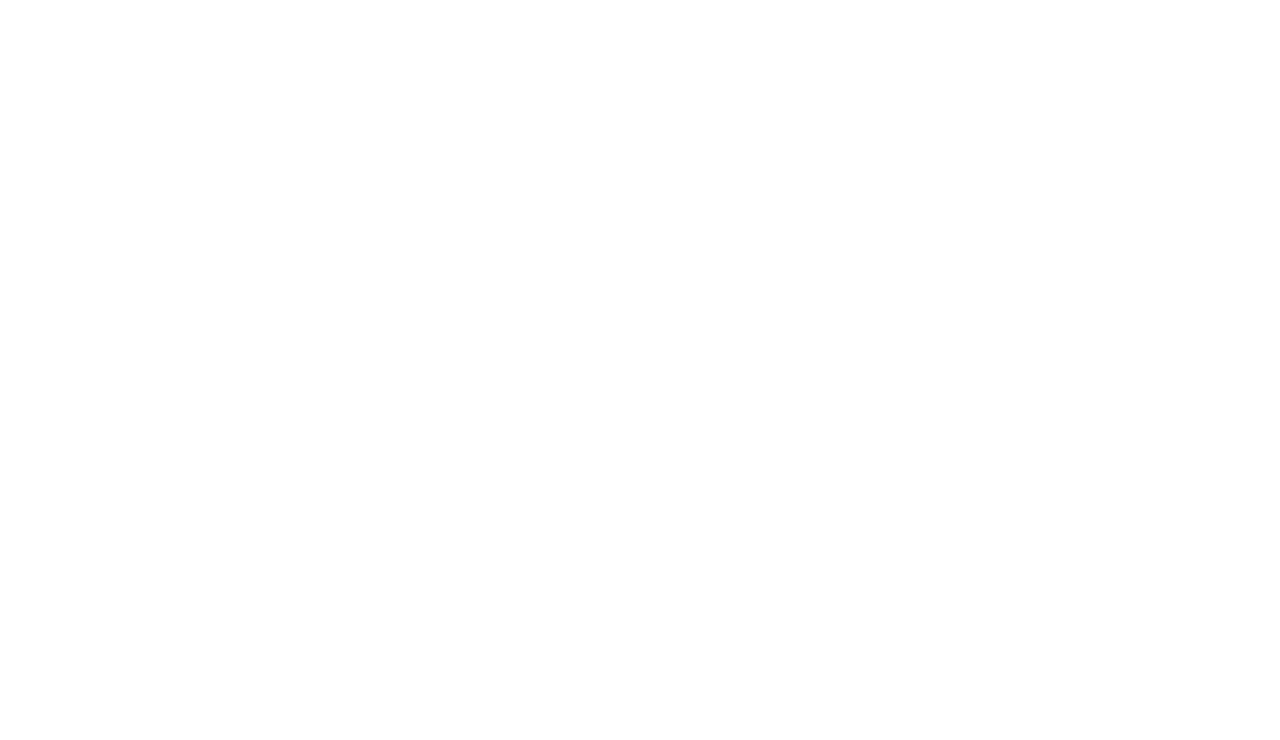
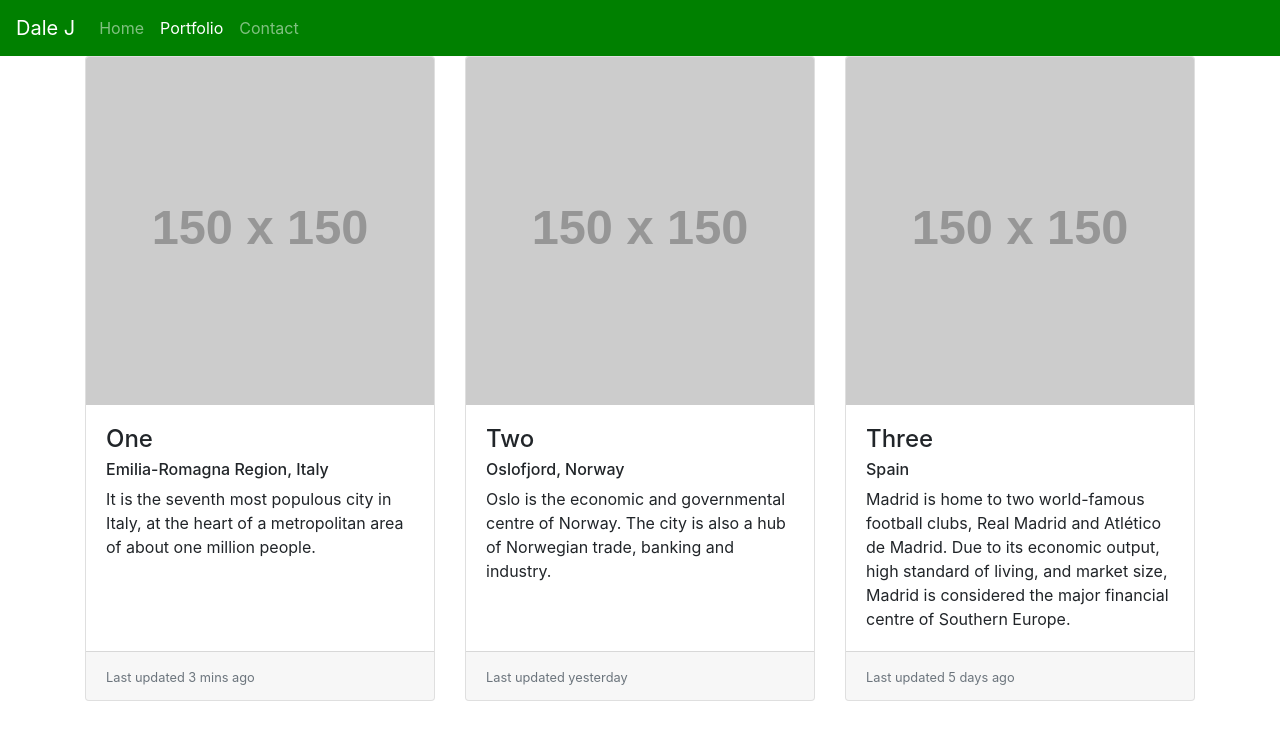
Before and after one commit to DaleJJacobs/Portfolio, a plain HTML site: page portfolio.html in a window 1280 px wide. Drawn offline with nearby package versions, Linux system fonts and the light colour scheme; placeholder pictures from the web are drawn by us.

Commit message:
think I figured out index problems, want to add sticky footer for bonus but having trouble, made strides with the portfolio page

```diff
--- a/portfolio.html
+++ b/portfolio.html
@@ -2,13 +2,85 @@
 <html lang="en">
 
 <head>
-	<meta charset="UTF-8">
+    <meta charset="UTF-8">
     <meta name="viewport" content="width=device-width, initial-scale=1.0">
-    <link rel="stylesheet" href="https://cdn.jsdelivr.net/npm/bootstrap@4.5.3/dist/css/bootstrap.min.css" integrity="sha384-TX8t27EcRE3e/ihU7zmQxVncDAy5uIKz4rEkgIXeMed4M0jlfIDPvg6uqKI2xXr2" crossorigin="anonymous">
+    <link rel="stylesheet" href="https://cdn.jsdelivr.net/npm/bootstrap@4.5.3/dist/css/bootstrap.min.css"
+        integrity="sha384-TX8t27EcRE3e/ihU7zmQxVncDAy5uIKz4rEkgIXeMed4M0jlfIDPvg6uqKI2xXr2" crossorigin="anonymous">
     <title>Dale J Jacobs</title>
 
 
 </head>
+
+<body>
+
+    <header>
+        <nav class="navbar navbar-expand-lg navbar-dark" style="background-color: green;">
+            <a class="navbar-brand">Dale J</a>
+            <button class="navbar-toggler" type="button" data-toggle="collapse" data-target="#navbarNav"
+                aria-controls="navbarNav" aria-expanded="false" aria-label="Toggle navigation">
+                <span class="navbar-toggler-icon"></span>
+            </button>
+            <div class="collapse navbar-collapse" id="navbarNav">
+                <ul class="navbar-nav">
+                    <li class="nav-item">
+                        <a class="nav-link" href="index.html">Home </a>
+                    </li>
+                    <li class="nav-item active">
+                        <a class="nav-link" href="portfolio.html">Portfolio <span class="sr-only">(current)</span></a>
+                    </li>
+                    <li class="nav-item">
+                        <a class="nav-link" href="contact.html">Contact</a>
+                    </li>
+                </ul>
+            </div>
+        </nav>
+
+    </header>
+
+
+    <div class="container">
+        <div class="card-deck">
+          <div class="card">
+            <img class="card-img-top" src="https://via.placeholder.com/150" alt="ImageOne">
+            <div class="card-body">
+              <h4 class="card-title">One</h4>
+              <h6 class="card-subtitle mb-2">Emilia-Romagna Region, Italy</h6>
+              <p class="card-text">It is the seventh most populous city in Italy, at the heart of a metropolitan area of about one million people. </p>
+            </div>
+            <div class="card-footer">
+              <small class="text-muted">Last updated 3 mins ago</small>
+            </div>
+          </div>
+          <div class="card">
+            <img class="card-img-top" src="https://via.placeholder.com/150" alt="ImageTwo">
+            <div class="card-body">
+              <h4 class="card-title">Two</h4>
+              <h6 class="card-subtitle mb-2">Oslofjord, Norway</h6>
+              <p class="card-text">Oslo is the economic and governmental centre of Norway. The city is also a hub of Norwegian trade, banking and industry.</p>
+
+            </div>
+            <div class="card-footer">
+              <small class="text-muted">Last updated yesterday</small>
+            </div>
+          </div>
+          <div class="card">
+            <img class="card-img-top" src="https://via.placeholder.com/150" alt="ImageThree">
+            <div class="card-body">
+              <h4 class="card-title">Three</h4>
+              <h6 class="card-subtitle mb-2">Spain</h6>
+              <p class="card-text">Madrid is home to two world-famous football clubs, Real Madrid and Atlético de Madrid. Due to its economic output, high standard of living, and market size, Madrid is considered the major financial centre of Southern Europe.</p>
+
+            </div>
+            <div class="card-footer">
+              <small class="text-muted">Last updated 5 days ago</small>
+            </div>
+          </div>
+        </div>
+
+      </div>
+
+
+</body>
 
 
 
@@ -22,9 +94,12 @@
 
 
 
-
-<script src="https://code.jquery.com/jquery-3.5.1.slim.min.js" integrity="sha384-DfXdz2htPH0lsSSs5nCTpuj/zy4C+OGpamoFVy38MVBnE+IbbVYUew+OrCXaRkfj" crossorigin="anonymous"></script>
-<script src="https://cdn.jsdelivr.net/npm/bootstrap@4.5.3/dist/js/bootstrap.bundle.min.js" integrity="sha384-ho+j7jyWK8fNQe+A12Hb8AhRq26LrZ/JpcUGGOn+Y7RsweNrtN/tE3MoK7ZeZDyx" crossorigin="anonymous"></script>
+<script src="https://code.jquery.com/jquery-3.5.1.slim.min.js"
+    integrity="sha384-DfXdz2htPH0lsSSs5nCTpuj/zy4C+OGpamoFVy38MVBnE+IbbVYUew+OrCXaRkfj"
+    crossorigin="anonymous"></script>
+<script src="https://cdn.jsdelivr.net/npm/bootstrap@4.5.3/dist/js/bootstrap.bundle.min.js"
+    integrity="sha384-ho+j7jyWK8fNQe+A12Hb8AhRq26LrZ/JpcUGGOn+Y7RsweNrtN/tE3MoK7ZeZDyx"
+    crossorigin="anonymous"></script>
 
 
 
```
Also changed, not shown: contact.html (+22 -11 lines), index.html (+37 -21 lines), 2 other files.
